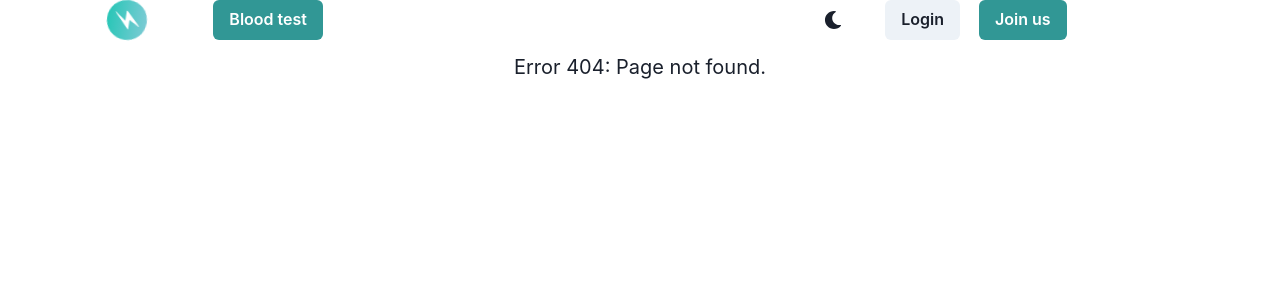
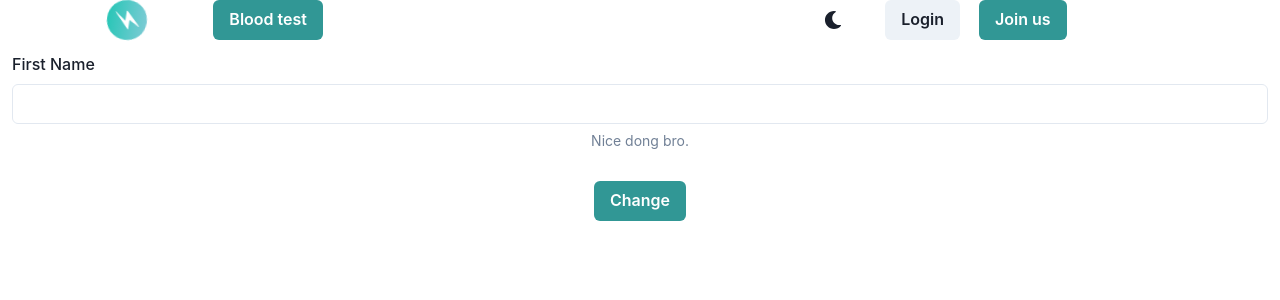
Before and after one commit to Tonia-P/359-project.github.io, a React (Create React App) app in the folder src/ui/: page /Profile in a window 1280 px wide. Before the commit this address had no page. Shown: the top 300 px of the page. Built offline with nearby package versions, Linux system fonts and the light colour scheme; some icons are missing.

Commit message:
OLO TO BACK END

```diff
--- a/src/ui/src/App.js
+++ b/src/ui/src/App.js
@@ -18,6 +18,7 @@ import LoginForm from './landing/LoginForm';
 import Dashboard from './landing/Dashboard';
 import BloodTestMenu from './bloodtest/Menu';
 import AllBloodTests from './bloodtest/AllBloodTests';
+import Profile from './dashboard/Profile';
 
 function App() {
 
@@ -58,8 +59,8 @@ function App() {
     setUserInfo(values);
     setIsLogged(true);
 
-    var cookie_user = "username = " + values.username + "; expires=Thu, 18 Dec 2021 12:00:00 UTC; path=/";
-    var cookie_pass = "password = " + values.password + "; expires=Thu, 18 Dec 2021 12:00:00 UTC; path=/";
+    var cookie_user = "username = " + values.username + "; expires=Thu, 18 Dec 2022 12:00:00 UTC; path=/";
+    var cookie_pass = "password = " + values.password + "; expires=Thu, 18 Dec 2022 12:00:00 UTC; path=/";
 
     document.cookie = cookie_user;
     document.cookie = cookie_pass;
@@ -148,7 +149,7 @@ function App() {
                   <Route path="allbloodtests" element={<AllBloodTests />} />
                 </Route>
                 <Route path="*" element={ <div> Error 404: Page not found. </div> } />
-
+                <Route path="/Profile" element={<Profile values = {userInfo}/>} />
             </Routes>
 
 
--- a/src/ui/src/bloodtest/AllBloodTests.js
+++ b/src/ui/src/bloodtest/AllBloodTests.js
@@ -50,9 +50,9 @@ import ListRow from './ListRow';
             },
             error: function (result) {
                 console.log("Fail");
-                console.log(result.responseText)
-                var json = JSON.parse(result.responseText)
-                console.log(json)
+                console.log(result)
+                //var json = JSON.parse(result.responseText)
+                //console.log(json)
 
                 setIsLoaded(false);
             }
@@ -60,39 +60,6 @@ import ListRow from './ListRow';
     }
     ,
     []);
-
-
-    useEffect(
-      () => {
-        var urlEnd = 'http://localhost:8080/WebApplication1/rest/bloodtests/list';
-        $.ajax({
-            url: urlEnd,
-            type: "GET",
-            contentType: 'application/json',
-            success: function (result) {
-              console.log("Success");
-              console.log(result);
-                //const json = JSON.parse(result[0])
-                //console.log(json);
-                //console.log(result);
-                setTests(result);
-                //setInfo(result)
-                console.log(tests);
-                setIsLoaded(true);
-            },
-            error: function (result) {
-                console.log("Fail");
-                console.log(result.responseText)
-                var json = JSON.parse(result.responseText)
-                console.log(json)
-
-                setIsLoaded(false);
-            }
-        });
-      }
-      ,
-      []
-  )
 
 
     useEffect(
--- a/src/ui/src/dashboard/Profile.js
+++ b/src/ui/src/dashboard/Profile.js
@@ -0,0 +1,104 @@
+import React, { useState, useEffect } from 'react';
+import{
+    Editable,
+    EditableInput,
+    EditablePreview,
+    useEditableControls,
+    ButtonGroup,
+    IconButton,
+    FormControl,
+    FormLabel,
+    FormErrorMessage,
+    FormHelperText,
+    Input,
+    Button,
+    Spinner,
+    Flex
+}from'@chakra-ui/react'
+
+import $ from 'jquery';
+
+import{
+    CheckIcon,
+    CloseIcon,
+    EditIcon
+}from'@chakra-ui/icons'
+
+const Profile=(values)=> {
+    const [userInfo,setUserInfo] = useState({
+        username: '',
+        firstname: ''
+    })
+    const [isLoaded, setIsLoaded] = useState(false);
+    const handleChange = e => {
+        const { name, value } = e.target;
+        setUserInfo({
+          ...userInfo,
+          [name]: value
+        });
+        console.log(userInfo.firstname);
+      };
+    useEffect(()=>{
+        console.log(values.values.firstname);
+        setUserInfo({
+            firstname: values.values.firstname,
+            username: values.values.username
+        })
+    },[values.values])
+    useEffect(()=>{
+        console.log(userInfo.firstname);
+        setIsLoaded(true)
+    },[userInfo])
+
+    const changeDet = e => {
+        e.preventDefault();
+        var json_vals = JSON.stringify(userInfo);
+        //console.log("JSON  " + json_vals);
+
+        var urlEnd = 'http://localhost:8080/WebApplication1/UpdateUser';
+        $.ajax({
+            url: urlEnd,
+            type: "POST",
+            contentType: 'json',
+            data: json_vals,
+            success: function (result) {
+                console.log(result);
+                //const json = JSON.parse(result.responseText)
+                //console.log(json);
+                //setUserInfo(json)
+                console.log(userInfo);
+            },
+            error: function (result) {
+                console.log(result.responseText)
+                //var json = JSON.parse(result.responseText)
+                //console.log(json)
+            }
+        });
+    }
+
+    return (<>
+    {isLoaded ? <>
+    <FormControl>
+        <FormLabel htmlFor='email'>First Name</FormLabel>
+        <Input
+        name = 'firstname'
+        type = 'text'
+        value={userInfo.firstname}
+        autoComplete='on'
+        onChange = {handleChange}
+       // isReadOnly={true}
+        />
+        <FormHelperText>Nice dong bro.</FormHelperText>
+    </FormControl>
+
+    <Button type = "submit" colorScheme='teal' onClick={changeDet}>
+        Change
+    </Button>
+    </>
+: <Spinner size='xl' />}
+    </>
+    )
+  }
+
+
+export default Profile;
--- a/src/ui/src/landing/Dashboard.js
+++ b/src/ui/src/landing/Dashboard.js
@@ -1,11 +1,17 @@
 import React, { useState, useEffect } from 'react';
 import DocList from '../dashboard/DocList';
 import {
-  Heading, Spinner,
+  Heading, Spinner, Button
 } from '@chakra-ui/react';
 import Fitness from '../dashboard/Fitness';
 
-
+import {
+  BrowserRouter as Router,
+  Routes,
+  Route,
+  Link,
+  Outlet
+} from 'react-router-dom'
 
 const Dashboard = (values, isLogged) => {
 
@@ -32,6 +38,10 @@ const Dashboard = (values, isLogged) => {
 
       <DocList />
 
+      <Button>
+        <Link to="/Profile">Profile</Link>
+      </Button>
+
       {isLoaded ?
       <Fitness values={values.values} />
       :
```
